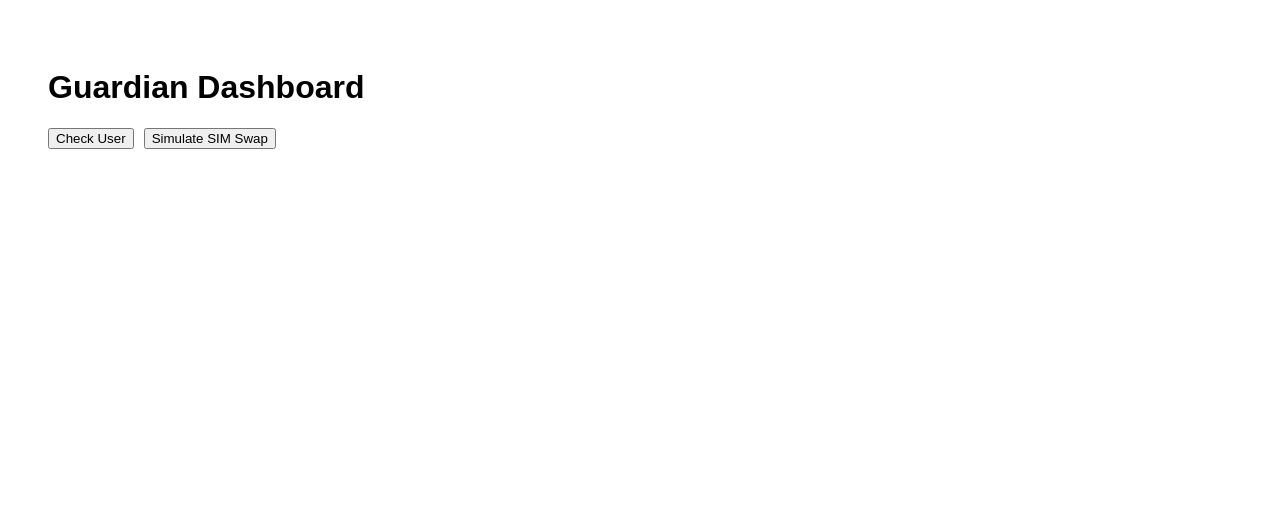
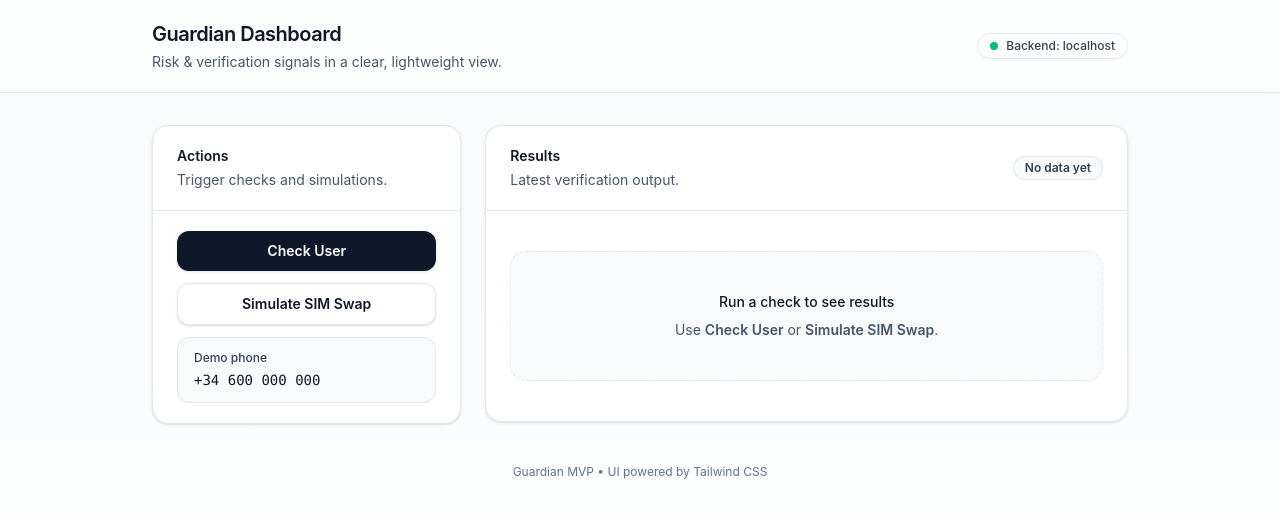
Before and after one commit to mirsinghh/guardian-mvp, a React app in the folder frontend/: page / in a window 1280 px wide. Shown: the top 518 px of the page. Built offline with nearby package versions, Linux system fonts and the light colour scheme; the HTML template or start-up script is replaced by a standard one.

Commit message:
tailwind importado

```diff
--- a/frontend/package.json
+++ b/frontend/package.json
@@ -16,13 +16,18 @@
   },
   "devDependencies": {
     "@eslint/js": "^9.39.1",
+    "@tailwindcss/cli": "^4.2.1",
+    "@tailwindcss/postcss": "^4.2.1",
     "@types/react": "^19.2.7",
     "@types/react-dom": "^19.2.3",
     "@vitejs/plugin-react": "^5.1.1",
+    "autoprefixer": "^10.4.27",
     "eslint": "^9.39.1",
     "eslint-plugin-react-hooks": "^7.0.1",
     "eslint-plugin-react-refresh": "^0.4.24",
     "globals": "^16.5.0",
+    "postcss": "^8.5.6",
+    "tailwindcss": "^4.2.1",
     "vite": "^7.3.1"
   }
 }
--- /dev/null
+++ b/frontend/postcss.config.cjs
@@ -0,0 +1,5 @@
+module.exports = {
+  plugins: {
+    "@tailwindcss/postcss": {},
+  },
+};
--- a/frontend/src/App.jsx
+++ b/frontend/src/App.jsx
@@ -1,5 +1,6 @@
 import { useState } from "react";
 import axios from "axios";
+import './index.css'
 
 function App() {
   const [result, setResult] = useState(null);
@@ -19,41 +20,232 @@ function App() {
     setLoading(false);
   };
 
+  const simulateSimSwap = async () => {
+    try {
+      const res = await axios.post("http://localhost:8080/guardian/simulate", {
+        simSwap: true,
+        kycMismatch: false,
+        numberVerified: true,
+      });
+      setResult(res.data);
+    } catch (error) {
+      console.error(error);
+      alert("Error connecting to backend");
+    }
+  };
+
+  const statusBadge = (status) => {
+    const base =
+      "inline-flex items-center rounded-full px-3 py-1 text-xs font-semibold ring-1 ring-inset";
+    if (!status) return `${base} bg-slate-50 text-slate-700 ring-slate-200`;
+    const s = String(status).toLowerCase();
+    if (s.includes("ok") || s.includes("safe") || s.includes("clear"))
+      return `${base} bg-emerald-50 text-emerald-700 ring-emerald-200`;
+    if (s.includes("warn") || s.includes("review"))
+      return `${base} bg-amber-50 text-amber-700 ring-amber-200`;
+    if (s.includes("risk") || s.includes("fail") || s.includes("blocked"))
+      return `${base} bg-rose-50 text-rose-700 ring-rose-200`;
+    return `${base} bg-slate-50 text-slate-700 ring-slate-200`;
+  };
+
+  const metricChip = (label, value, positive = true) => (
+    <div className="flex items-center justify-between rounded-xl border border-slate-200 bg-white px-4 py-3">
+      <span className="text-sm font-medium text-slate-700">{label}</span>
+      <span
+        className={[
+          "inline-flex items-center rounded-full px-2.5 py-1 text-xs font-semibold ring-1 ring-inset",
+          value
+            ? positive
+              ? "bg-emerald-50 text-emerald-700 ring-emerald-200"
+              : "bg-rose-50 text-rose-700 ring-rose-200"
+            : "bg-slate-50 text-slate-700 ring-slate-200",
+        ].join(" ")}
+      >
+        {value ? "YES" : "NO"}
+      </span>
+    </div>
+  );
+
   return (
-    <div style={{ padding: 40, fontFamily: "Arial" }}>
-      <h1>Guardian Dashboard</h1>
+    <div className="min-h-screen bg-gradient-to-b from-slate-50 to-white">
+      {/* Top bar */}
+      <header className="border-b border-slate-200 bg-white/70 backdrop-blur">
+        <div className="mx-auto max-w-5xl px-6 py-5">
+          <div className="flex items-center justify-between gap-4">
+            <div>
+              <h1 className="text-xl font-semibold tracking-tight text-slate-900">
+                Guardian Dashboard
+              </h1>
+              <p className="mt-1 text-sm text-slate-600">
+                Risk & verification signals in a clear, lightweight view.
+              </p>
+            </div>
 
-      <button onClick={checkGuardian} disabled={loading}>
+            <span className="hidden sm:inline-flex items-center gap-2 rounded-full border border-slate-200 bg-white px-3 py-1 text-xs font-medium text-slate-700">
+              <span className="h-2 w-2 rounded-full bg-emerald-500" />
+              Backend: localhost
+            </span>
+          </div>
+        </div>
+      </header>
+
+      <main className="mx-auto max-w-5xl px-6 py-8">
+        <div className="grid gap-6 lg:grid-cols-3">
+          {/* Actions card */}
+          <section className="lg:col-span-1">
+            <div className="rounded-2xl border border-slate-200 bg-white shadow-sm">
+              <div className="border-b border-slate-200 px-6 py-5">
+                <h2 className="text-sm font-semibold text-slate-900">
+                  Actions
+                </h2>
+                <p className="mt-1 text-sm text-slate-600">
+                  Trigger checks and simulations.
+                </p>
+              </div>
+
+              <div className="space-y-3 px-6 py-5">
+                <button
+                  onClick={checkGuardian}
+                  disabled={loading}
+                  className={[
+                    "inline-flex w-full items-center justify-center gap-2 rounded-xl px-4 py-2.5 text-sm font-semibold shadow-sm transition",
+                    "focus:outline-none focus:ring-2 focus:ring-slate-400/30 focus:ring-offset-2",
+                    loading
+                      ? "cursor-not-allowed bg-slate-200 text-slate-500"
+                      : "bg-slate-900 text-white hover:bg-slate-800",
+                  ].join(" ")}
+                >
+                  {loading && (
+                    <span className="h-4 w-4 animate-spin rounded-full border-2 border-white/40 border-t-white" />
+                  )}
                   {loading ? "Checking..." : "Check User"}
                 </button>
 
                 <button
-        style={{ marginLeft: 10 }}
-        onClick={async () => {
-          const res = await axios.post(
-            "http://localhost:8080/guardian/simulate",
-            {
-              simSwap: true,
-              kycMismatch: false,
-              numberVerified: true,
-            }
-          );
-          setResult(res.data);
-        }}
+                  onClick={simulateSimSwap}
+                  className={[
+                    "inline-flex w-full items-center justify-center rounded-xl px-4 py-2.5 text-sm font-semibold shadow-sm transition",
+                    "border border-slate-200 bg-white text-slate-900 hover:bg-slate-50",
+                    "focus:outline-none focus:ring-2 focus:ring-slate-400/30 focus:ring-offset-2",
+                  ].join(" ")}
                 >
                   Simulate SIM Swap
                 </button>
 
-      {result && (
-        <div style={{ marginTop: 30 }}>
-          <h2>Status: {result.status}</h2>
-          <h3>Trust Score: {result.trustScore}</h3>
+                <div className="rounded-xl border border-slate-200 bg-slate-50 px-4 py-3">
+                  <p className="text-xs font-medium text-slate-700">
+                    Demo phone
+                  </p>
+                  <p className="mt-1 font-mono text-sm text-slate-900">
+                    +34 600 000 000
+                  </p>
+                </div>
+              </div>
+            </div>
+          </section>
 
-          <p>SIM Swap: {result.sim.recentSwap ? "YES" : "NO"}</p>
-          <p>KYC Match: {result.kyc.match ? "YES" : "NO"}</p>
-          <p>Number Verified: {result.number.verified ? "YES" : "NO"}</p>
+          {/* Results card */}
+          <section className="lg:col-span-2">
+            <div className="rounded-2xl border border-slate-200 bg-white shadow-sm">
+              <div className="flex flex-wrap items-center justify-between gap-3 border-b border-slate-200 px-6 py-5">
+                <div>
+                  <h2 className="text-sm font-semibold text-slate-900">
+                    Results
+                  </h2>
+                  <p className="mt-1 text-sm text-slate-600">
+                    Latest verification output.
+                  </p>
+                </div>
+
+                <div className="flex items-center gap-2">
+                  <span
+                    className={
+                      result ? statusBadge(result.status) : statusBadge(null)
+                    }
+                  >
+                    {result ? `Status: ${result.status}` : "No data yet"}
+                  </span>
+                </div>
+              </div>
+
+              {!result ? (
+                <div className="px-6 py-10">
+                  <div className="rounded-2xl border border-dashed border-slate-200 bg-slate-50 px-6 py-10 text-center">
+                    <p className="text-sm font-medium text-slate-900">
+                      Run a check to see results
+                    </p>
+                    <p className="mt-2 text-sm text-slate-600">
+                      Use <span className="font-semibold">Check User</span> or{" "}
+                      <span className="font-semibold">Simulate SIM Swap</span>.
+                    </p>
+                  </div>
+                </div>
+              ) : (
+                <div className="px-6 py-6">
+                  <div className="grid gap-4 sm:grid-cols-2">
+                    <div className="rounded-2xl border border-slate-200 bg-white p-5">
+                      <p className="text-xs font-medium text-slate-600">
+                        Trust Score
+                      </p>
+                      <div className="mt-2 flex items-end gap-2">
+                        <p className="text-3xl font-semibold tracking-tight text-slate-900">
+                          {result.trustScore}
+                        </p>
+                        <p className="pb-1 text-sm text-slate-600">/ 100</p>
+                      </div>
+
+                      <div className="mt-4 h-2 w-full overflow-hidden rounded-full bg-slate-100">
+                        <div
+                          className="h-full rounded-full bg-slate-900"
+                          style={{
+                            width: `${Math.min(
+                              100,
+                              Math.max(0, Number(result.trustScore) || 0)
+                            )}%`,
+                          }}
+                        />
+                      </div>
+
+                      <p className="mt-3 text-sm text-slate-600">
+                        Interprets signals into a single confidence metric.
+                      </p>
+                    </div>
+
+                    <div className="rounded-2xl border border-slate-200 bg-slate-50 p-5">
+                      <p className="text-xs font-medium text-slate-600">
+                        Key Signals
+                      </p>
+                      <div className="mt-4 space-y-3">
+                        {/* SIM swap is “bad” when true */}
+                        {metricChip("SIM Swap", result.sim?.recentSwap, false)}
+                        {metricChip("KYC Match", result.kyc?.match, true)}
+                        {metricChip(
+                          "Number Verified",
+                          result.number?.verified,
+                          true
+                        )}
+                      </div>
+                    </div>
+                  </div>
+
+                  <div className="mt-6 rounded-2xl border border-slate-200 bg-white p-5">
+                    <p className="text-xs font-medium text-slate-600">
+                      Raw response
+                    </p>
+                    <pre className="mt-3 overflow-auto rounded-xl bg-slate-50 p-4 text-xs leading-relaxed text-slate-800 ring-1 ring-inset ring-slate-200">
+                      {JSON.stringify(result, null, 2)}
+                    </pre>
+                  </div>
                 </div>
               )}
+            </div>
+          </section>
+        </div>
+
+        <footer className="mt-10 text-center text-xs text-slate-500">
+          Guardian MVP • UI powered by Tailwind CSS
+        </footer>
+      </main>
     </div>
   );
 }
--- /dev/null
+++ b/frontend/src/index.css
@@ -0,0 +1 @@
+@import "tailwindcss";
```
Also changed, not shown: 1 other file (tests, documents, lock files or other folders). Lines whose indentation alone changed are shown as unchanged.
